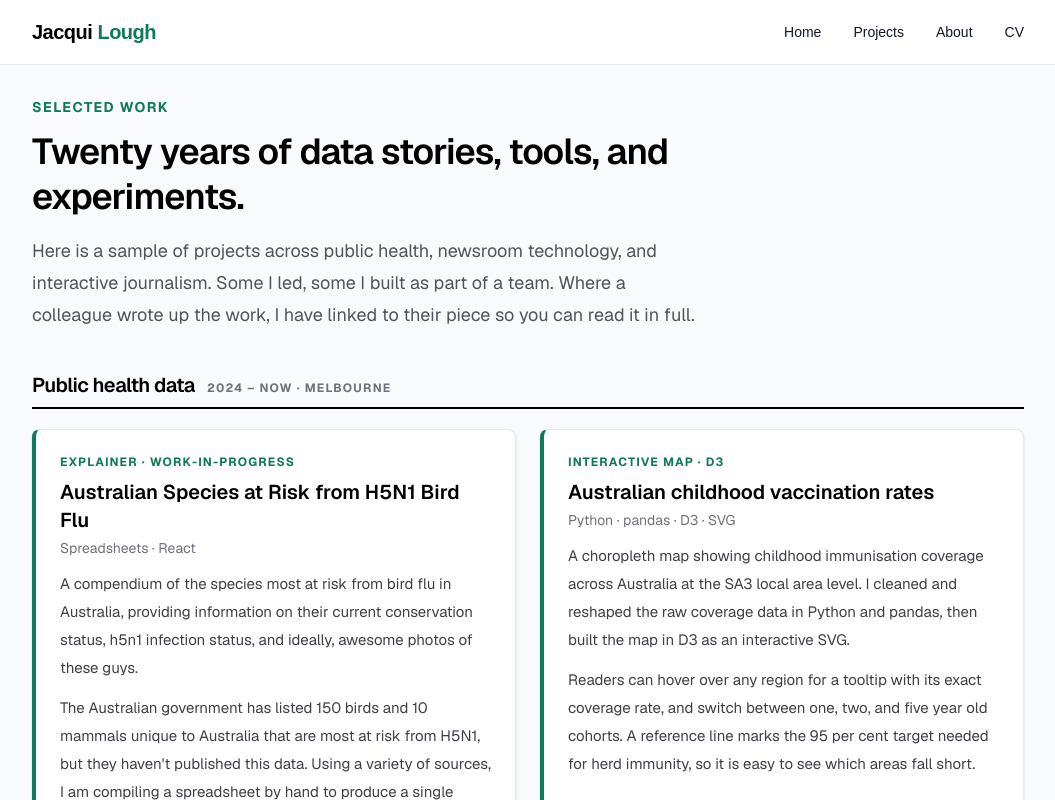
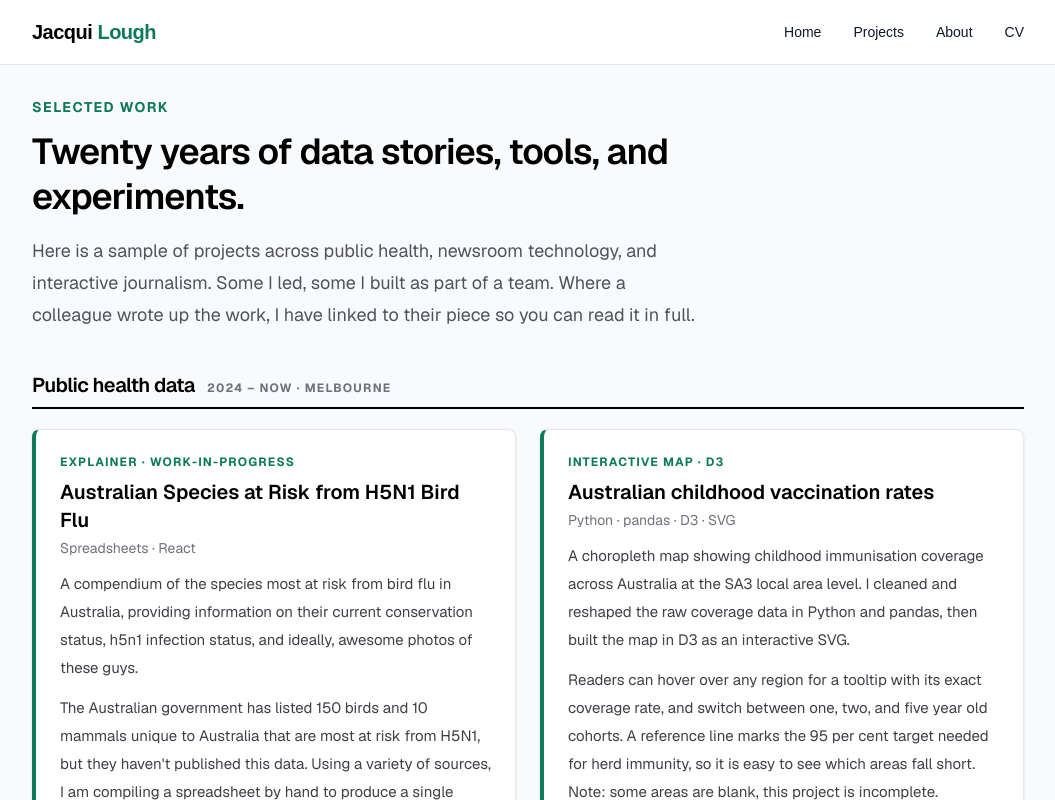
Before and after one commit to jacqui/portfolio, a Next.js app: page /projects in a window 1280 px wide. Shown: the top 800 px of the page, without its empty margins (112-1167 px from the left). Built offline with nearby package versions, Linux system fonts and the light colour scheme.

Commit message:
added note about lacking data to the map project

```diff
--- a/src/app/projects/page.tsx
+++ b/src/app/projects/page.tsx
@@ -53,7 +53,7 @@ const eras: Era[] = [
         id: "immunisation-map",
         description: [
           "A choropleth map showing childhood immunisation coverage across Australia at the SA3 local area level. I cleaned and reshaped the raw coverage data in Python and pandas, then built the map in D3 as an interactive SVG.",
-          "Readers can hover over any region for a tooltip with its exact coverage rate, and switch between one, two, and five year old cohorts. A reference line marks the 95 per cent target needed for herd immunity, so it is easy to see which areas fall short.",
+          "Readers can hover over any region for a tooltip with its exact coverage rate, and switch between one, two, and five year old cohorts. A reference line marks the 95 per cent target needed for herd immunity, so it is easy to see which areas fall short. Note: some areas are blank, this project is incomplete.",
         ],
         tags: [
           "Data cleaning",
```
